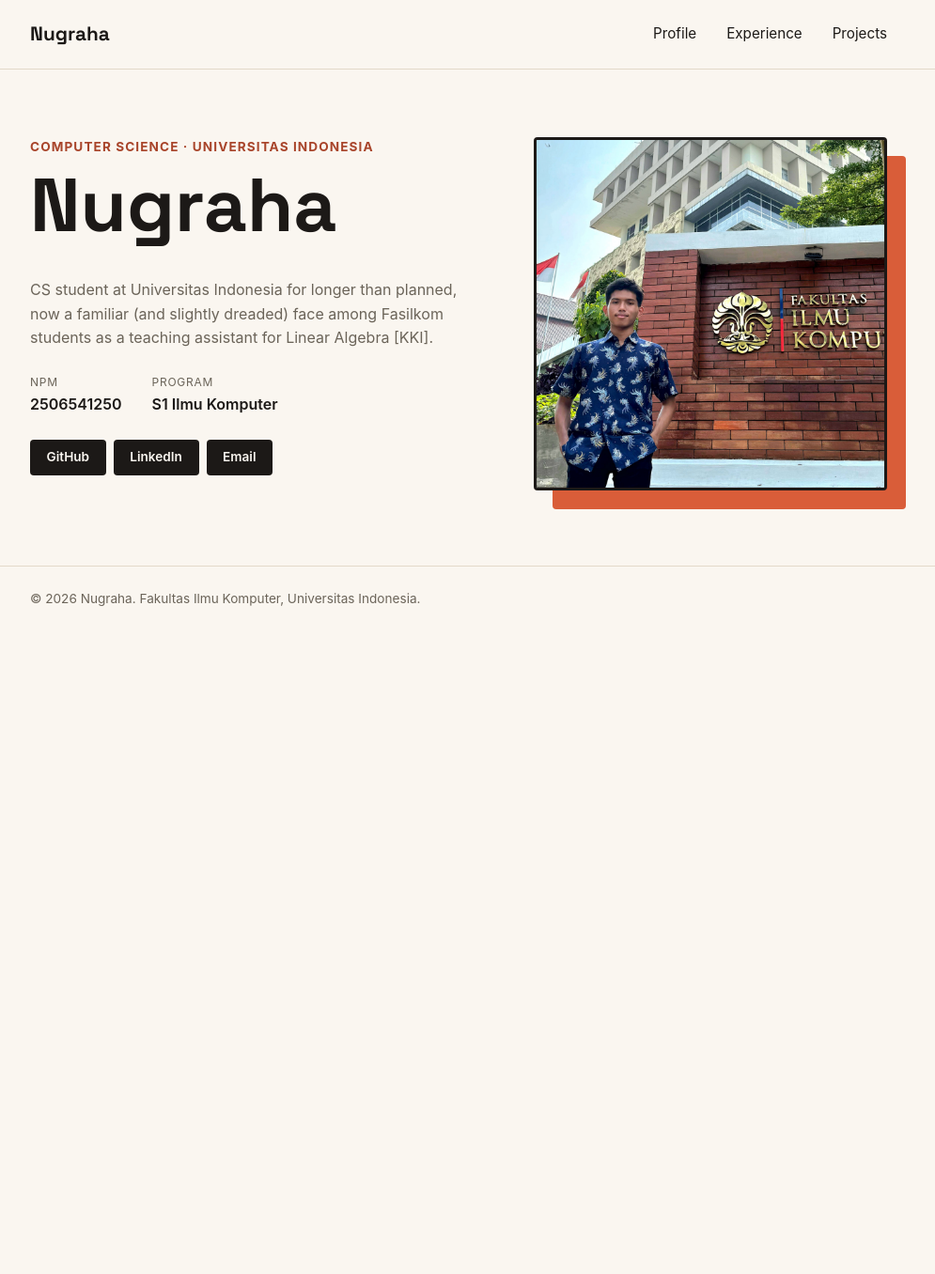
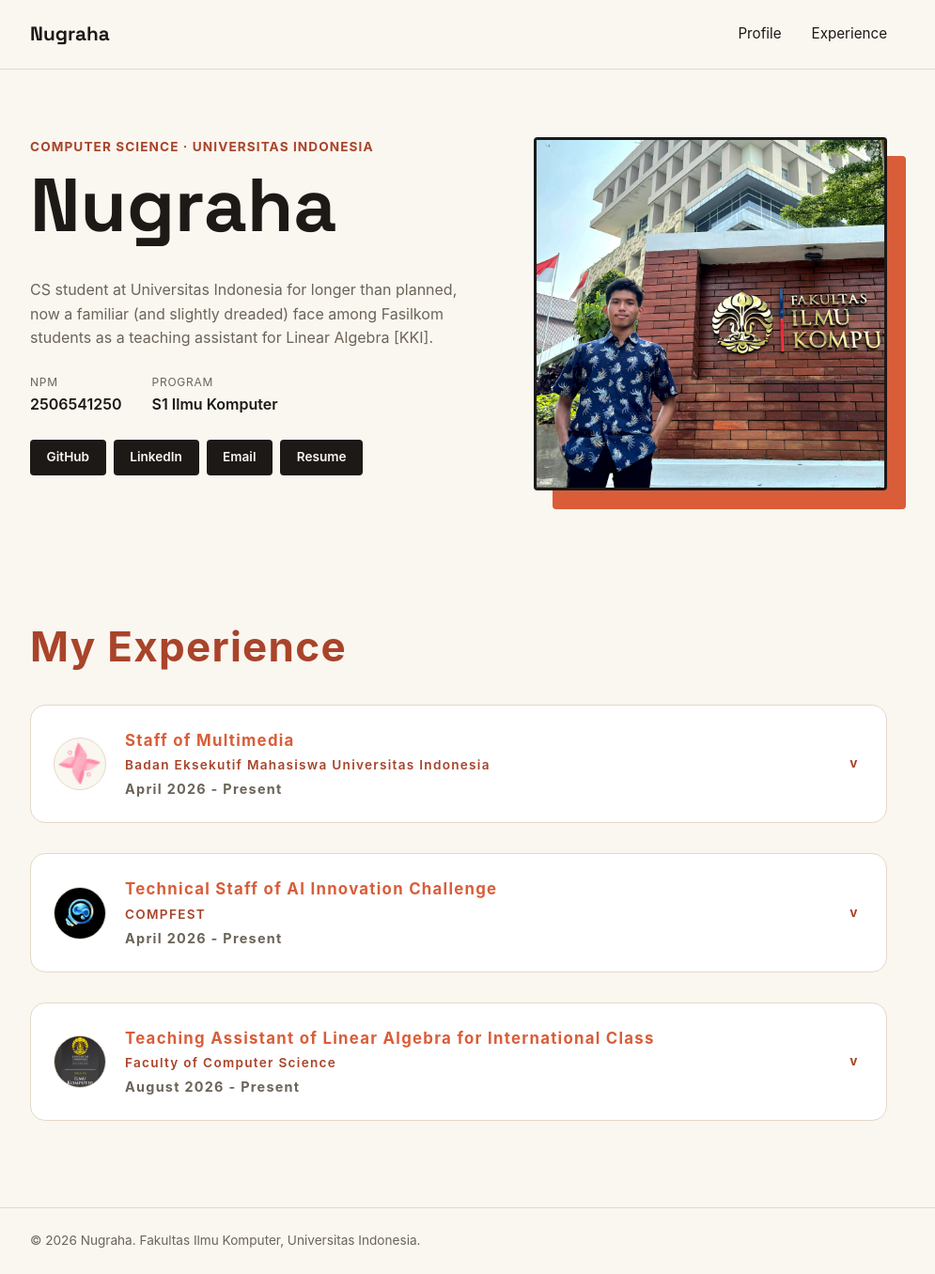
Before and after one commit to LVNAx/myPortofolio, a Django app: page / in a window 1280 px wide. Shown: the whole page at 94% size, without its empty margins (152-1147 px from the left). Before the commit the page ends 645 px from the top, so only its background shows below. Run offline with Django 5.2, Linux system fonts and the light colour scheme.

Commit message:
Menambahkan Section Experience dan Button Resume

```diff
--- a/static/css/style.css
+++ b/static/css/style.css
@@ -199,6 +199,8 @@ h1, .brand {
     }
 }
 
+/*  */
+
 /* Bagian Experience */
 .experience {
     padding: 4rem 0 5rem; /* 1rem = 16px */
@@ -207,14 +209,14 @@ h1, .brand {
 .section-kicker { /* mirip hero-kicker */
     font-size: 0.85rem;
     letter-spacing: 0.08rem;
-    text-transform: uppercase;
+    /* text-transform: uppercase; */
     color: var(--accent-dark);
     font-weight: 700;
     margin-bottom: 0.75rem;
 }
 
 .section-title {
-    font-size: clamp(2rem, 4vw, 2.75rem); /* fungsi clamp(min, preferensi, max) agar ia media responsive. vw: viewport-width */
+    font-size: clamp(1.5rem, 4vw, 2.75rem); /* fungsi clamp(min, preferensi, max) agar ia media responsive. vw: viewport-width */
     line-height: 1; /* line-height: jarak vertikal antar baris */
     margin-bottom: 2.5rem;
 }
@@ -244,7 +246,7 @@ h1, .brand {
     height: 2px;
     background-color: var(--accent);
     border-radius: 999px;
-    transform: scaleX(0); /* bagian ini masih bingung*/
+    transform: scaleX(0); /* Menghilangkan garis di bawah boxnya */
     transform-origin: center;
     transition: transform 0.25s ease;
 }
@@ -263,11 +265,11 @@ h1, .brand {
     padding: 1.5rem;
 }
 
-.experience-summary::-webkit-details-marker { /* ini apaan coy*/
+.experience-summary::-webkit-details-marker { /* By default ada segitiga di setiap experience, pada kode ini ia menghilangkan segitiga tersebut*/
     display: none;
 }
 
-.experience-summary::hover {
+.experience-summary:hover {
     background-color: rgba(217, 93, 57, 0.04);
 }
 
@@ -322,8 +324,9 @@ h1, .brand {
 
 /* Konten detail yang muncul saat kartu dibuka */
 .experience-details {
-    padding: 0 1.5rem 1.75rem calc(1.25rem + 56px + 1.5rem);
+    padding: 0.5rem 1.5rem 1.75rem calc(1.25rem + 56px + 1.5rem);
     color: var(--text-muted);
+    background-color: transparent;
 }
 
 .experience-details p { /* Ini untuk tag <p>*/
@@ -331,11 +334,15 @@ h1, .brand {
 }
 
 .experience-details ul { /* Ini untuk tag <ul>*/
-    padding-left: 1.1rem;
+    padding-left: 0;
 }
 
 .experience-details li { /* Ini untuk tag <li> */
     margin-bottom: 0.4rem;
+    font-family: system-ui, -apple-system, BlinkMacSystemFont, 'Segoe UI', Roboto, Oxygen, Ubuntu, Cantarell, 'Open Sans', 'Helvetica Neue', sans-serif;
+    color: black;
+    font-weight: 400;
+
 }
 
 
--- a/templates/index.html
+++ b/templates/index.html
@@ -17,7 +17,6 @@
             <nav>
                 <a href="#profile">Profile</a>
                 <a href="#experience">Experience</a>
-                <a href="#projects"> Projects </a>
             </nav>
         </div>
     </header>
@@ -47,15 +46,89 @@
                         </div>
                     </dl>
                     <div class="social-links">
-                        <a href="https://github.com/Lx" class="social-link">GitHub</a>
-                        <a href="https://www.linkedin.com/in/nhakc" class="social-link">LinkedIn</a>
-                        <a href="mailto:nkc@gmail.com" class="social-link">Email</a>
+                        <a href="https://github.com/LVNAx" class="social-link" target="_blank" rel="noopener">GitHub</a>
+                        <a href="https://www.linkedin.com/in/nugrahakc" class="social-link" target="_blank" rel="noopener">LinkedIn</a>
+                        <a href="mailto:nugrahakc@gmail.com" class="social-link">Email</a>
+                        <a href="https://drive.google.com/file/d/136sJkpda_LMqWngHVFw7ASPczF36OqH-/view?usp=sharing" class="social-link" target="_blank"target="_blank" rel="noopener">Resume</a>
                     </div>
                 </div>
             </div>
         </section>
     </main>
 
+    <!-- Section Experience -->
+     <section class="experience" id="experience">
+        <div class="container section-kicker">
+            <h2 class="section-title">My Experience</h2>
+            <div class="experience-list">
+
+                <!-- BEMUI -->
+                <details class="experience-item">
+                    <summary class="experience-summary">
+                        <img class="experience-logo" src="/static/img/Logo BEM UI 2026.png" alt="BEMUI">
+                        <div class="experience-info">
+                            <h3 class="experience-role">Staff of Multimedia</h3>
+                            <p class="experience-place">Badan Eksekutif Mahasiswa Universitas Indonesia</p>
+                            <p class="experience-period">April 2026 - Present</p>
+                        </div>
+                        <span class="experience-chevron">v</span>
+                    </summary>
+
+                    <div class="experience-details">
+                        <ul >
+                            <li>Engineered and maintained BEM UI's core digital ecosystem, encompassing the primary portal, Open Recruitment System (SPT), and the Internal Integrated System (SIT).</li>
+                            <li>Administered and enhanced essential web applications, including bemui.link and other digital utilities.</li>
+                            <li>Partnered with diverse, cross-functional divisions to transform organizational requirements into scalable, high-functioning technological solutions.</li>
+                        </ul>
+                    </div>
+                </details>
+
+                <!-- Compfest -->
+                 <details class="experience-item">
+                    <summary class="experience-summary">
+                        <img class="experience-logo" src="/static/img/compfest.jpg" alt="Compfest">
+                        <div class="experience-info">
+                            <h3 class="experience-role">Technical Staff of AI Innovation Challenge</h3>
+                            <p class="experience-place">COMPFEST</p>
+                            <p class="experience-period">April 2026 - Present</p>
+                        </div>
+                        <span class="experience-chevron">v</span>
+                    </summary>
+
+                    <div class="experience-details">
+                        <ul >
+                            <li>Provided technical support for the AI Innovation Challenge, ensuring smooth operation of digital platforms used for registration, submission, and event coordination.</li>
+                            <li>Collaborated with the organizing team to set up and maintain infrastructure supporting competition workflows, from participant onboarding to final judging.</li>
+                        </ul>
+                    </div>
+                </details>
+
+                <!-- Teaching Assistant -->
+                <details class="experience-item">
+                    <summary class="experience-summary">
+                        <img class="experience-logo" src="/static/img/fasilkom.jpg" alt="TeachingAssistant">
+                        <div class="experience-info">
+                            <h3 class="experience-role">Teaching Assistant of Linear Algebra for International Class</h3>
+                            <p class="experience-place">Faculty of Computer Science</p>
+                            <p class="experience-period">August 2026 - Present</p>
+                        </div>
+                        <span class="experience-chevron">v</span>
+                    </summary>
+
+                    <div class="experience-details">
+                        <ul >
+                            <li>Facilitated weekly Linear Algebra tutorials and problem-solving sessions for an international cohort, clarifying core concepts such as vector spaces, eigenvalues, and matrix transformations.</li>
+                            <li>Graded assignments and exams with detailed feedback, helping students identify misconceptions and improve problem-solving accuracy.</li>
+                            <li>Held consultation hours to support students from diverse academic backgrounds, adapting explanations to accommodate varying levels of prior mathematical exposure.</li>
+                            <li>Collaborated with the course lecturer to design supplementary practice materials and review sessions ahead of midterm and final examinations.</li>
+                        </ul>
+                    </div>
+                </details>
+            </div>
+        </div>
+
+
+    </section>
     <footer class="site-footer">
         <div class="container">
             <p>&copy; 2026 Nugraha. Fakultas Ilmu Komputer, Universitas Indonesia.</p>
```
Also changed, not shown: static/img/Logo BEM UI 2026.png (added), static/img/compfest.jpg (added), static/img/fasilkom.jpg (added).
